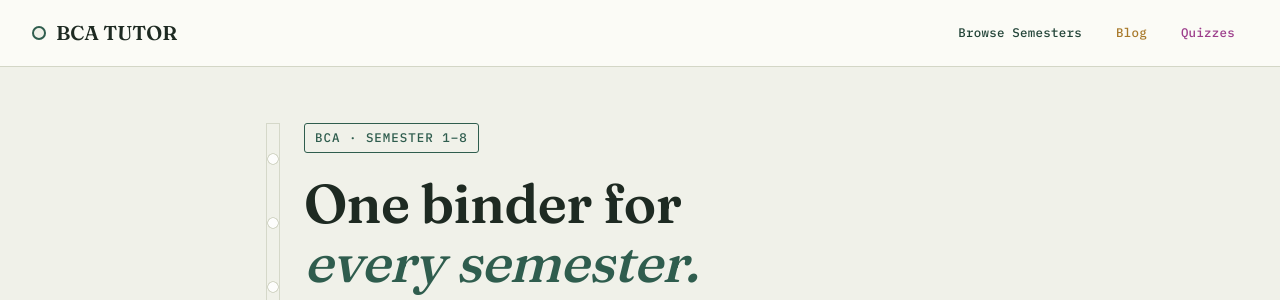
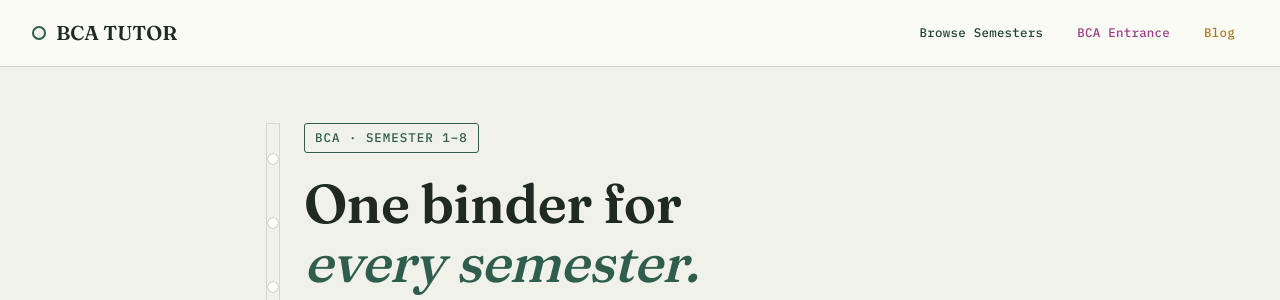
Before and after one commit to notabhishekrai/bcatutor, a PHP site: page /index.php in a window 1280 px wide. Shown: the top 300 px of the page. Run offline with PHP 8.4, Linux system fonts and the light colour scheme.

Commit message:
Change nav link from quizzes to BCA entrance

```diff
--- a/includes/header.php
+++ b/includes/header.php
@@ -51,8 +51,8 @@
         </button>
         <nav id="siteNav" class="site-nav">
             <a href="/semesters" class="nav-tab nav-tab--notes">Browse Semesters</a>
+            <a href="/quizzes" class="nav-tab nav-tab--quiz">BCA Entrance</a>
             <a href="/blog" class="nav-tab nav-tab--blog">Blog</a>
-            <a href="/quizzes" class="nav-tab nav-tab--quiz">Quizzes</a>
             <?php if (isLoggedIn()): ?>
                 <a href="/admin/dashboard.php" class="nav-link">Dashboard</a>
                 <a href="/admin/quizzes.php" class="nav-link">Manage Quizzes</a>
```
